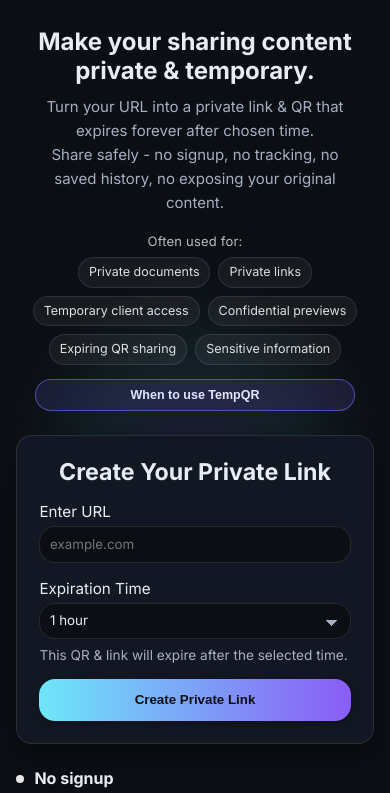
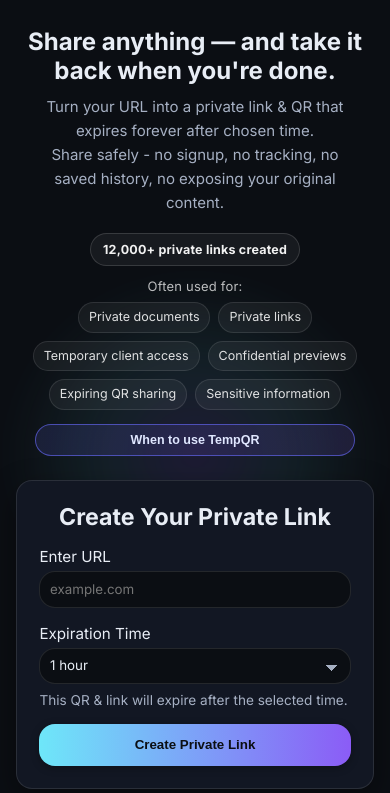
Before and after one commit to saasemail/qr-expiry-links, a website: page index.html in a window 390 px wide. Shown: the part 45-838 px from the top of the page. Drawn offline with Linux system fonts and the light colour scheme.

Commit message:
headline i trust

```diff
--- a/index.html
+++ b/index.html
@@ -430,6 +430,51 @@
 .token-row input{
   font-family: inherit;
 }
+
+.social-proof{
+  max-width: 860px;
+  margin: 12px auto 8px;
+  padding: 0 12px;
+  text-align: center;
+}
+
+.social-proof-badge{
+  display: inline-flex;
+  align-items: center;
+  justify-content: center;
+  padding: 8px 14px;
+  border-radius: 999px;
+  border: 1px solid rgba(255,255,255,0.14);
+  background: rgba(255,255,255,0.05);
+  color: rgba(255,255,255,0.94);
+  font-size: 13px;
+  font-weight: 700;
+  letter-spacing: 0.2px;
+}
+
+.social-proof-text{
+  margin-top: 8px;
+  color: rgba(255,255,255,0.68);
+  font-size: 13px;
+  line-height: 1.45;
+}
+
+@media (max-width: 640px){
+  .social-proof{
+    margin: 10px auto 8px;
+  }
+
+  .social-proof-badge{
+    font-size: 12.5px;
+    padding: 8px 12px;
+  }
+
+  .social-proof-text{
+    font-size: 12px;
+    max-width: 320px;
+    margin: 8px auto 0;
+  }
+}
   </style>
 </head>
 <body>
@@ -443,8 +488,12 @@
 </div>
 
   <div class="container">
-    <h2 class="hero-title">Make your sharing content private &amp; temporary. </h2>
+    <h2 class="hero-title">Share anything — and take it back when you're done. </h2>
     <p class="subtitle">Turn your URL into a private link &amp; QR that expires forever after chosen time.<br>Share safely - no signup, no tracking, no saved history, no exposing your original content.</p>
+
+    <div class="social-proof" aria-label="Usage proof">
+      <div class="social-proof-badge">12,000+ private links created</div>
+    </div>
 
     <!-- Use-cases chips (compact) -->
     <div class="usecases-bar" aria-label="Use cases">
```
